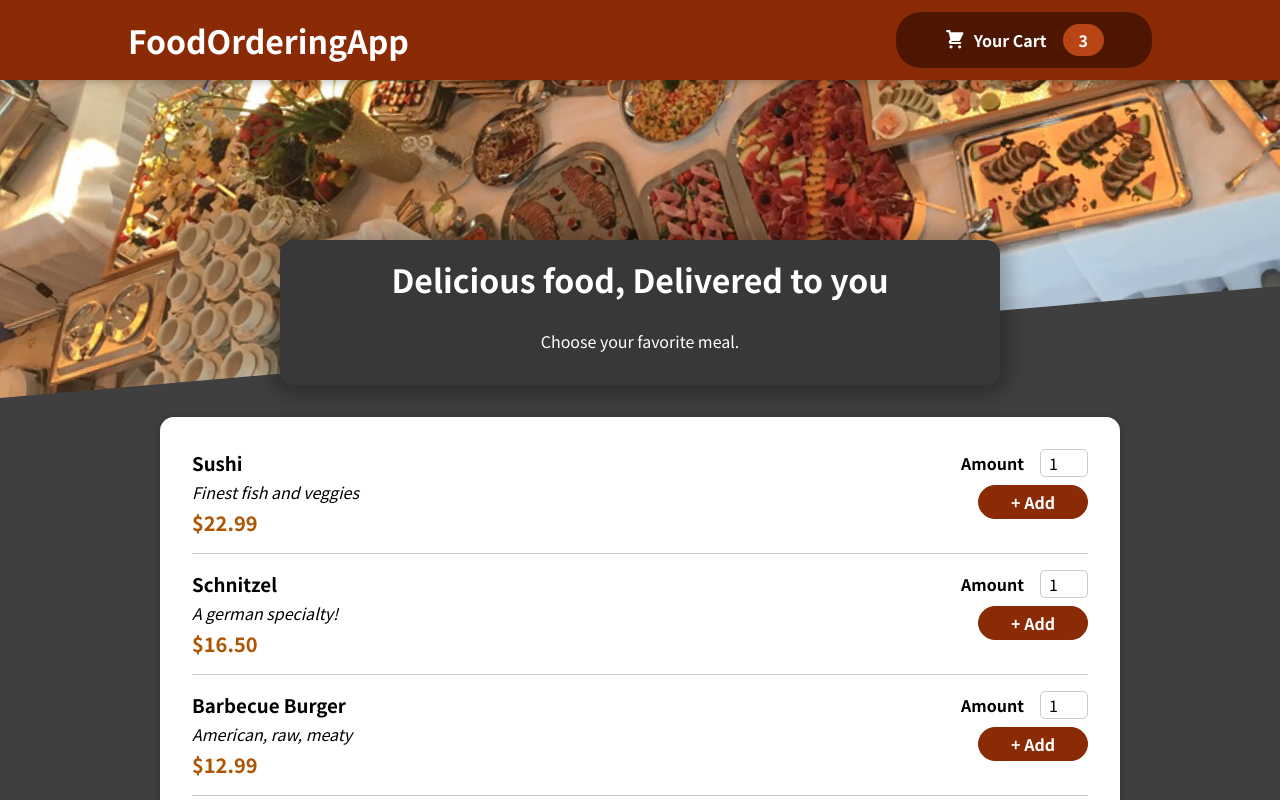
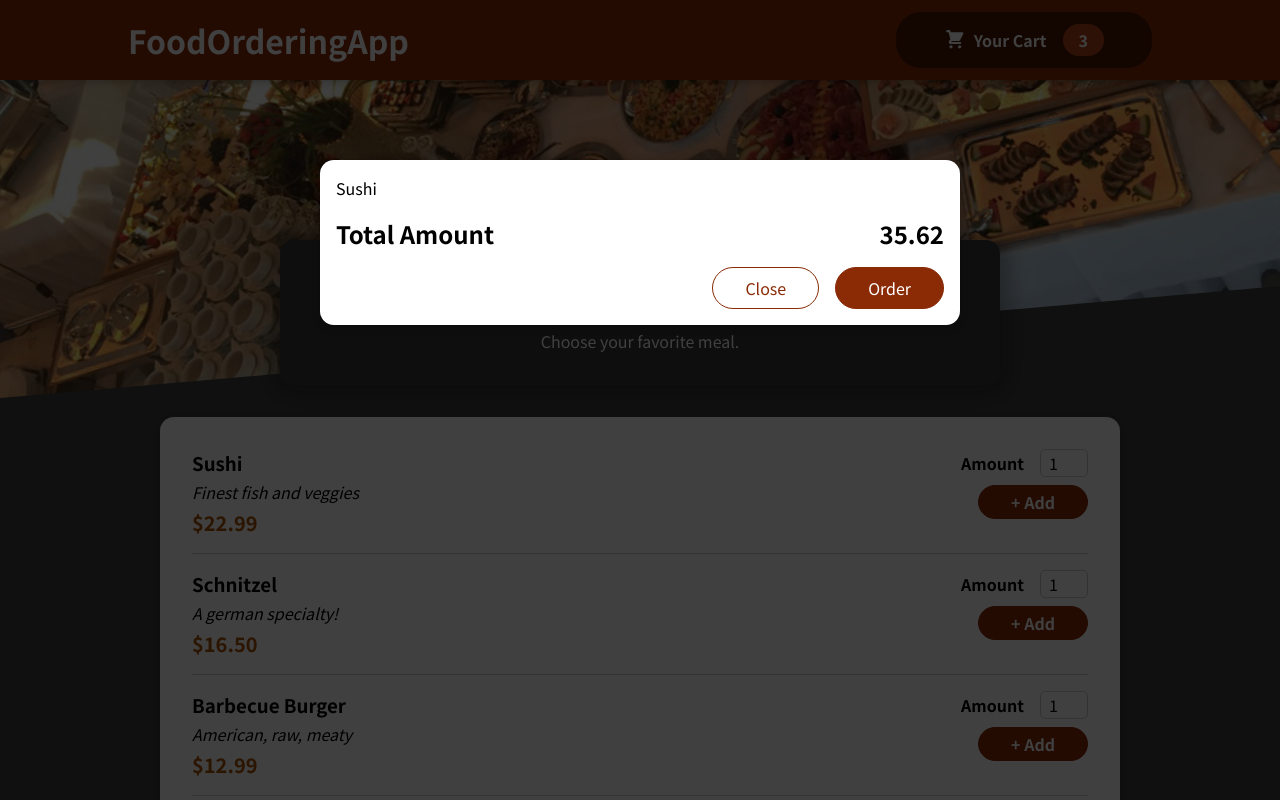
Before and after one commit to khaldountaktak/FoodOrderingApp, a React (Create React App) app: page / in a window 1280 px wide. Shown: the top 800 px of the page. Built offline with nearby package versions, Linux system fonts and the light colour scheme.

Commit message:
Added the modal component and used the createPortal hook

```diff
--- a/public/index.html
+++ b/public/index.html
@@ -28,6 +28,7 @@
   </head>
   <body>
     <noscript>You need to enable JavaScript to run this app.</noscript>
+    <div id="overlays"></div>
     <div id="root"></div>
     <!--
       This HTML file is a template.
--- a/src/App.js
+++ b/src/App.js
@@ -1,8 +1,10 @@
 import Header from "./components/Layout/Header";
 import Meals from "./components/Meals/Meals";
+import Cart from "./components/Cart/Cart";
 function App() {
   return (
     <>
+      <Cart/>
       <Header/>
       <main>
         <Meals/>
--- /dev/null
+++ b/src/components/Cart/Cart.js
@@ -0,0 +1,26 @@
+import classes from "./Cart.module.css";
+import Modal from "../UI/Modal";
+const Cart = (props) => {
+  const cartItems = (
+    <ul className={classes["cart-items"]}>
+      {[{ id: "c1", name: "Sushi", amount: 2, price: 12.99 }].map((item) => (
+        <li>{item.name}</li>
+      ))}
+    </ul>
+  );
+  return (
+    <Modal>
+      {cartItems}
+      <div className={classes.total}>
+        <span>Total Amount </span>
+        <span>35.62</span>
+      </div>
+      <div className={classes.actions}>
+        <button className={classes["button--alt"]}>Close</button>
+        <button className={classes.button}>Order</button>
+      </div>
+    </Modal>
+  );
+};
+
+export default Cart;
--- /dev/null
+++ b/src/components/Cart/Cart.module.css
@@ -0,0 +1,46 @@
+.cart-items {
+    list-style: none;
+    margin: 0;
+    padding: 0;
+    max-height: 20rem;
+    overflow: auto;
+  }
+
+  .total {
+    display: flex;
+    justify-content: space-between;
+    align-items: center;
+    font-weight: bold;
+    font-size: 1.5rem;
+    margin: 1rem 0;
+  }
+
+  .actions {
+    text-align: right;
+  }
+
+  .actions button {
+    font: inherit;
+    cursor: pointer;
+    background-color: transparent;
+    border: 1px solid #8a2b06;
+    padding: 0.5rem 2rem;
+    border-radius: 25px;
+    margin-left: 1rem;
+  }
+
+  .actions button:hover,
+  .actions button:active {
+    background-color: #5a1a01;
+    border-color: #5a1a01;
+    color: white;
+  }
+
+  .actions .button--alt {
+    color: #8a2b06;
+  }
+
+  .actions .button {
+    background-color: #8a2b06;
+    color: white;
+  }
--- a/src/components/Meals/AvailableMeals.js
+++ b/src/components/Meals/AvailableMeals.js
@@ -31,6 +31,7 @@
 const AvailableMeals = () => {
   const mealsList = DUMMY_MEALS.map((meal) => (
     <MealItem
+    id= {meal.id}
       key={meal.id}
       name={meal.name}
       description={meal.description}
--- a/src/components/Meals/MealItem/MealItem.js
+++ b/src/components/Meals/MealItem/MealItem.js
@@ -10,7 +10,7 @@
         <div className={classes.price}>{price}</div>
       </div>
       <div>
-            <MealItemForm/>
+            <MealItemForm id={props.id} />
       </div>
     </li>
   );
--- a/src/components/Meals/MealItem/MealtemForm.js
+++ b/src/components/Meals/MealItem/MealtemForm.js
@@ -6,7 +6,7 @@
       <Input
         label="Amount"
         input={{
-          id: "amount",
+          id: "amount_"+ props.id,
           type: "number",
           min: "1",
           max: "5",
--- /dev/null
+++ b/src/components/UI/Modal.js
@@ -0,0 +1,23 @@
+import { Fragment } from 'react';
+import  ReactDOM  from 'react-dom';
+import classes from './Modal.module.css';
+const Backdrop = () => {
+    return <div className={classes.backdrop}/>
+}
+const ModalOverlay = props => {
+    return (
+        <div className={classes.modal}>
+           <div className={classes.content}> {props.children} </div>
+        </div>
+    )
+}
+
+const portalElement = document.getElementById('overlays');
+const Modal = props => {
+return <Fragment>
+    {ReactDOM.createPortal(<Backdrop/>,portalElement)}
+    {ReactDOM.createPortal(<ModalOverlay>{props.children}</ModalOverlay>,portalElement)}
+</Fragment>
+}
+
+export default Modal;
--- /dev/null
+++ b/src/components/UI/Modal.module.css
@@ -0,0 +1,40 @@
+.backdrop {
+    position: fixed;
+    top: 0;
+    left: 0;
+    width: 100%;
+    height: 100vh;
+    z-index: 20;
+    background-color: rgba(0, 0, 0, 0.75);
+  }
+
+  .modal {
+    position: fixed;
+    top: 20vh;
+    left: 5%;
+    width: 90%;
+    background-color: white;
+    padding: 1rem;
+    border-radius: 14px;
+    box-shadow: 0 2px 8px rgba(0, 0, 0, 0.25);
+    z-index: 30;
+    animation: slide-down 300ms ease-out forwards;
+  }
+
+  @media (min-width: 768px) {
+    .modal {
+      width: 40rem;
+      left: calc(50% - 20rem);
+    }
+  }
+
+  @keyframes slide-down {
+    from {
+      opacity: 0;
+      transform: translateY(-3rem);
+    }
+    to {
+      opacity: 1;
+      transform: translateY(0);
+    }
+  }
```
Also changed, not shown: 1 other file (tests, documents, lock files or other folders).
